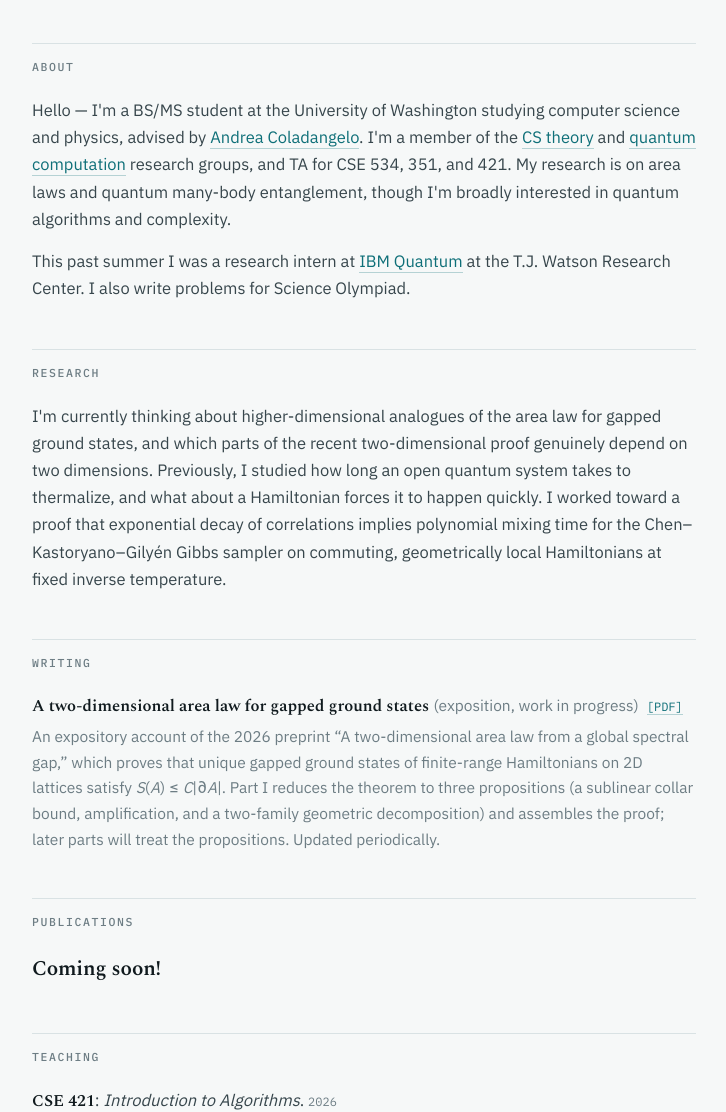
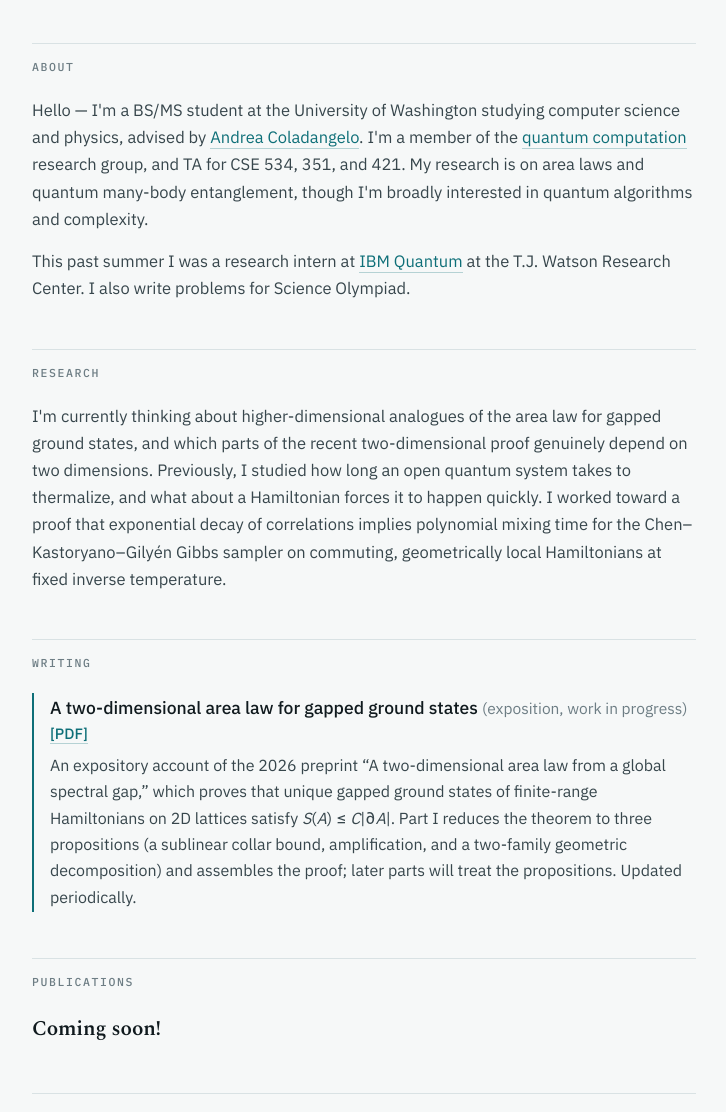
Before and after one commit to samibadalkhan/samibadalkhan.github.io, a plain HTML site: page index.html in a window 1280 px wide. Shown: the part 221-1333 px from the top of the page, without its empty margins (276-1002 px from the left). Drawn offline with nearby package versions, Linux system fonts and the light colour scheme.

Commit message:
Remove CS theory group; restyle exposition entry for readability

```diff
--- a/index.html
+++ b/index.html
@@ -78,12 +78,12 @@
 
   /* ---------- writing ---------- */
   .writing{list-style:none;margin:0;padding:0;}
-  .writing li{margin-bottom:18px;}
+  .writing li{margin-bottom:18px;padding:2px 0 2px 16px;border-left:2px solid var(--cold);}
   .writing li:last-child{margin-bottom:0;}
-  .writing .title{font-family:var(--serif);font-weight:600;color:var(--ink);margin:0 0 4px;}
+  .writing .title{font-family:var(--sans);font-weight:500;font-size:17.5px;line-height:1.45;color:var(--ink);margin:0 0 6px;}
   .writing .status{font-family:var(--sans);font-weight:400;color:var(--muted);font-size:15.5px;}
-  .writing .pdf{font-family:var(--mono);font-size:12px;font-weight:400;margin-left:4px;}
-  .writing .desc{color:var(--muted);font-size:15.5px;}
+  .writing .pdf{font-family:var(--sans);font-size:15px;font-weight:500;white-space:nowrap;}
+  .writing .desc{color:var(--body);font-size:16px;}
 
   footer{
     margin-top:52px;padding-top:14px;border-top:1px solid var(--rule);
@@ -120,7 +120,7 @@
 
   <section>
     <h2>About</h2>
-    <p>Hello — I'm a BS/MS student at the University of Washington studying computer science and physics, advised by <a href="https://www.andreacoladangelo.com/">Andrea Coladangelo</a>. I'm a member of the <a href="https://theory.cs.washington.edu/">CS theory</a> and <a href="https://quantum.cs.washington.edu/">quantum computation</a> research groups, and TA for CSE 534, 351, and 421. My research is on area laws and quantum many-body entanglement, though I'm broadly interested in quantum algorithms and complexity.</p>
+    <p>Hello — I'm a BS/MS student at the University of Washington studying computer science and physics, advised by <a href="https://www.andreacoladangelo.com/">Andrea Coladangelo</a>. I'm a member of the <a href="https://quantum.cs.washington.edu/">quantum computation</a> research group, and TA for CSE 534, 351, and 421. My research is on area laws and quantum many-body entanglement, though I'm broadly interested in quantum algorithms and complexity.</p>
     <p>This past summer I was a research intern at <a href="https://www.ibm.com/quantum">IBM Quantum</a> at the T.J. Watson Research Center. I also write problems for Science Olympiad.</p>
   </section>
 
```
